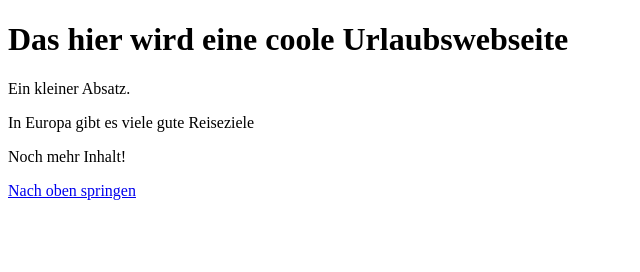
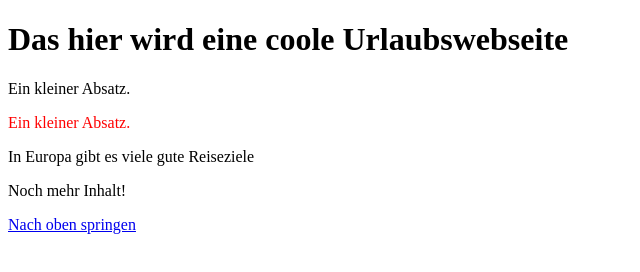
Before and after one commit to charles315test/mywebsite, a plain HTML site: page index.html in a window 1280 px wide. Shown: the whole page, without its empty margins (0-640 px from the left). Drawn offline with Linux system fonts and the light colour scheme.

Commit message:
Changing color of a paragraph

```diff
--- a/index.html
+++ b/index.html
@@ -8,6 +8,7 @@
   <body style="background-color: rgb(255, 255, 255)">
     <h1>Das hier wird eine coole Urlaubswebseite</h1>
     <p>Ein kleiner Absatz.</p>
+    <p style="color: red;">Ein kleiner Absatz.</p>
     <p>In Europa gibt es viele gute Reiseziele</p>
     <p>Noch mehr Inhalt!</p>
     <a href="#">Nach oben springen</a>
```
